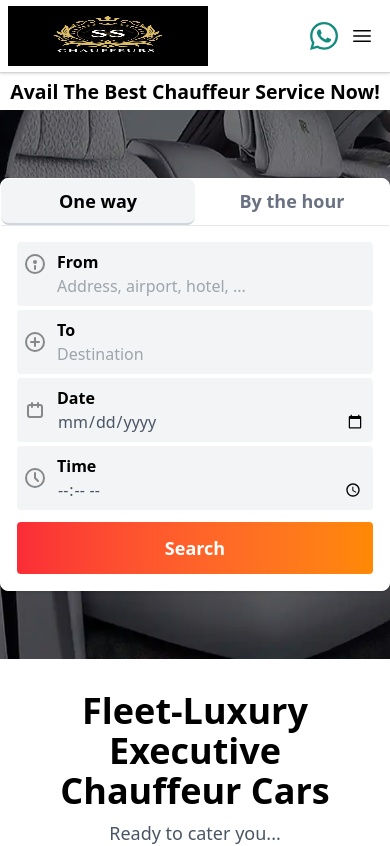
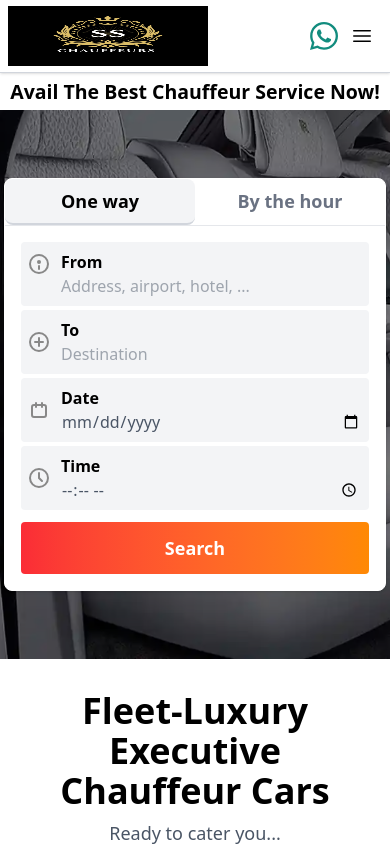
Before and after one commit to rahultherocks47/ss, a React (Vite) app: page / in a window 390 px wide. Shown: the top 846 px of the page. Built offline with nearby package versions, Linux system fonts and the light colour scheme.

Commit message:
hero-updation

```diff
--- a/src/components/HeroSection.jsx
+++ b/src/components/HeroSection.jsx
@@ -30,7 +30,7 @@ const HeroSection = () => {
       </div>
     {/* Second Block */}
        <div class="block">
-        <div className="relative z-10 flex flex-col items-center justify-center h-full text-white text-center lg:px-4">
+        <div className="relative z-10 flex flex-col items-center justify-center h-full text-white text-center mx-1 lg:px-4">
         <Tabs />
         </div>
      </div>
```
